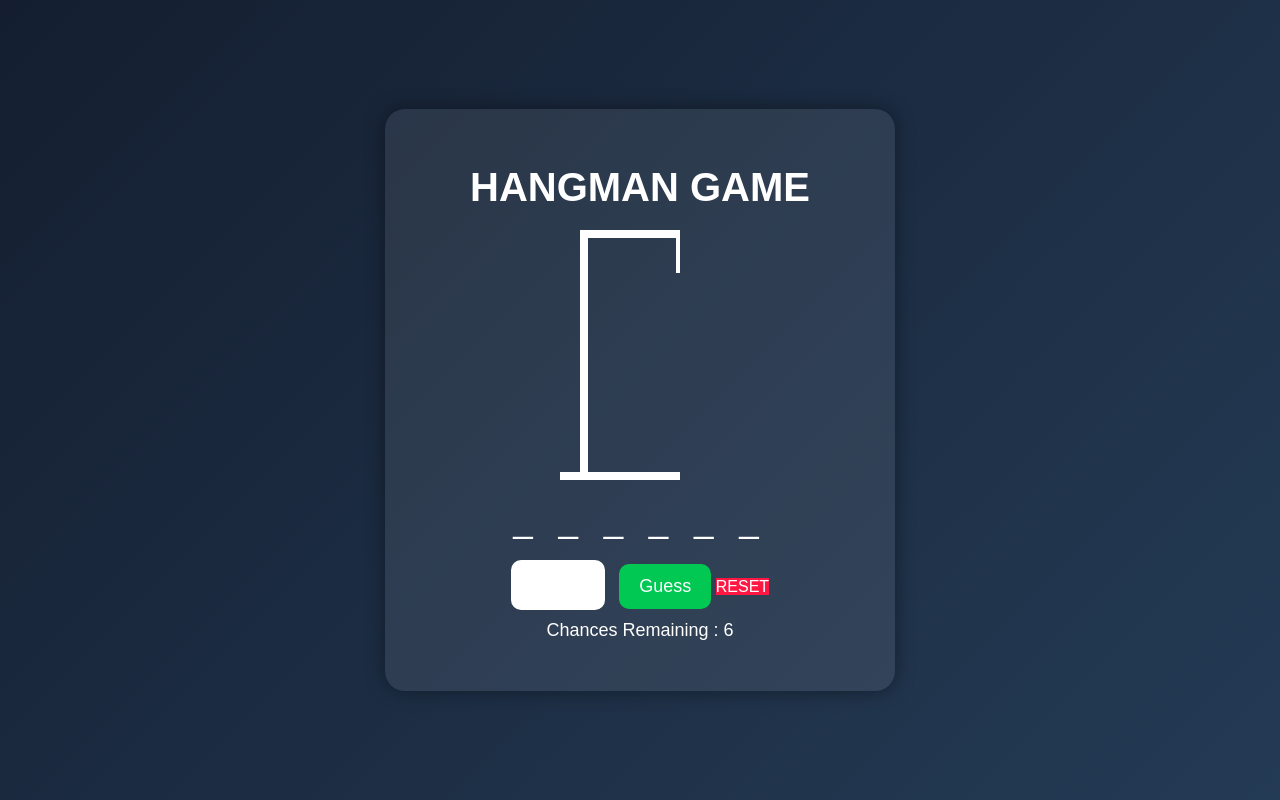
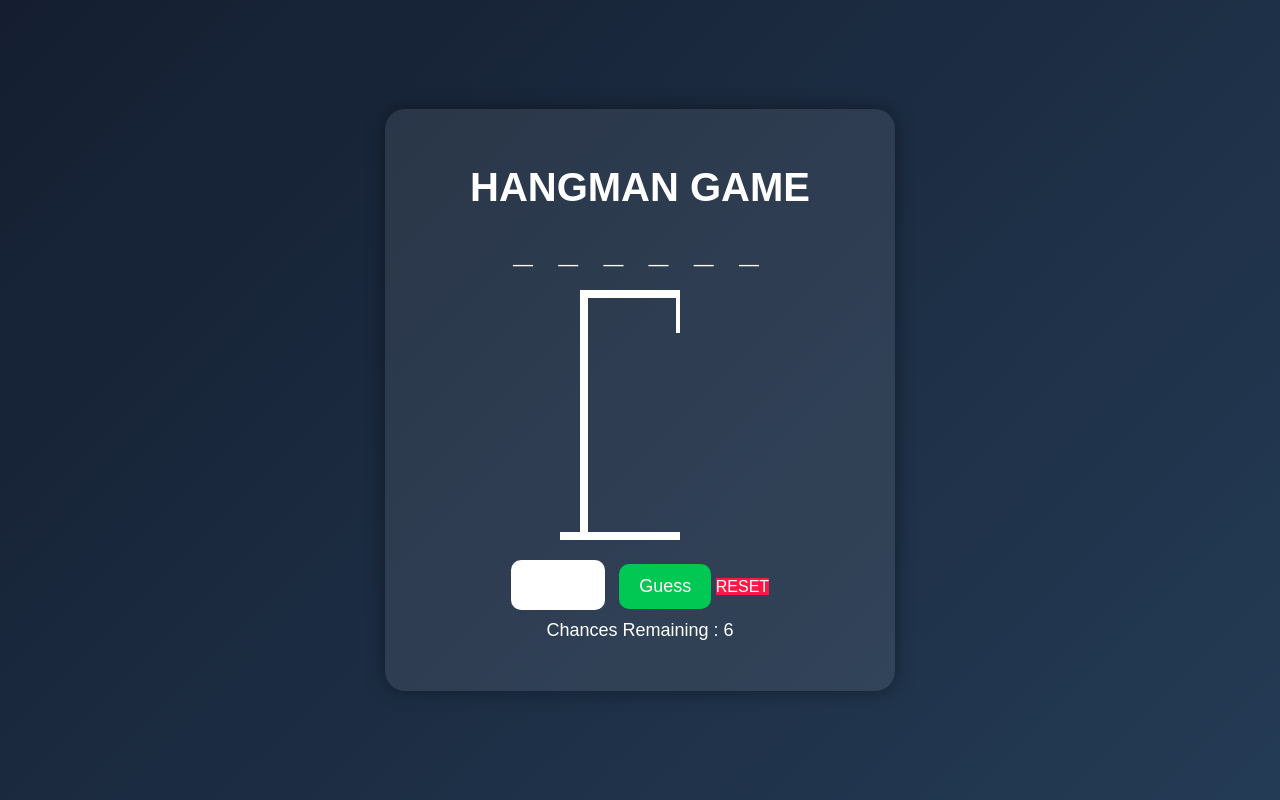
Before and after one commit to AloneMaster-coder/HANGMAN-GAME, a plain HTML site: page index.html in a window 1280 px wide. Drawn offline with Linux system fonts and the light colour scheme.

Commit message:
Update index.html

```diff
--- a/index.html
+++ b/index.html
@@ -12,6 +12,8 @@
 <div class="container">
 
   <h1>HANGMAN GAME</h1>
+
+  <h1 id="word"></h1>
 
   <div class="hangman">
 
```
